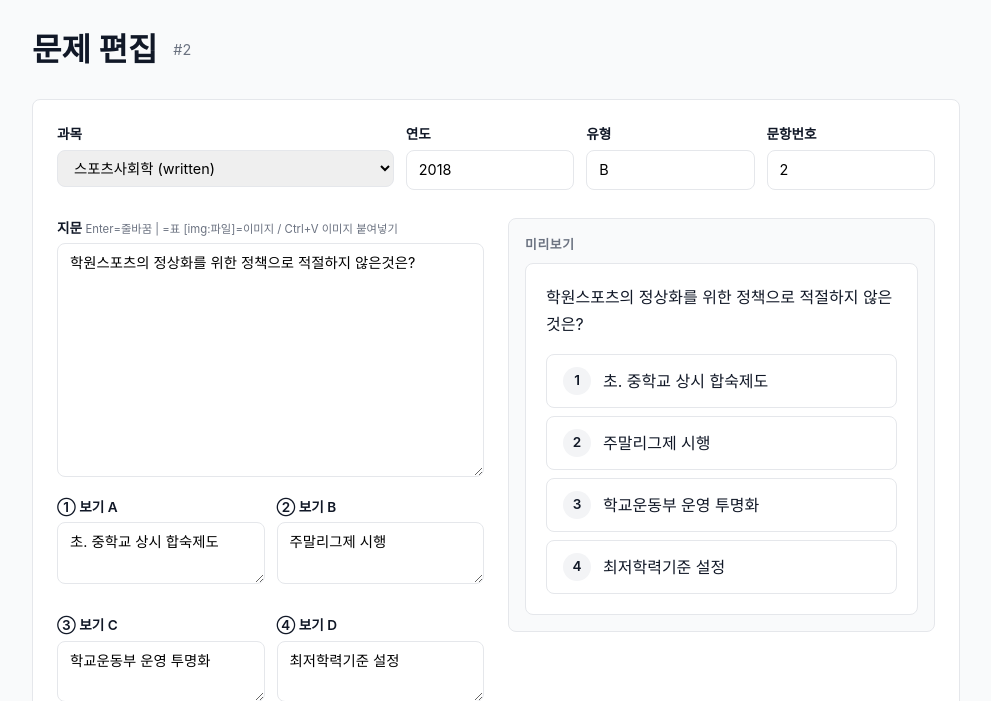
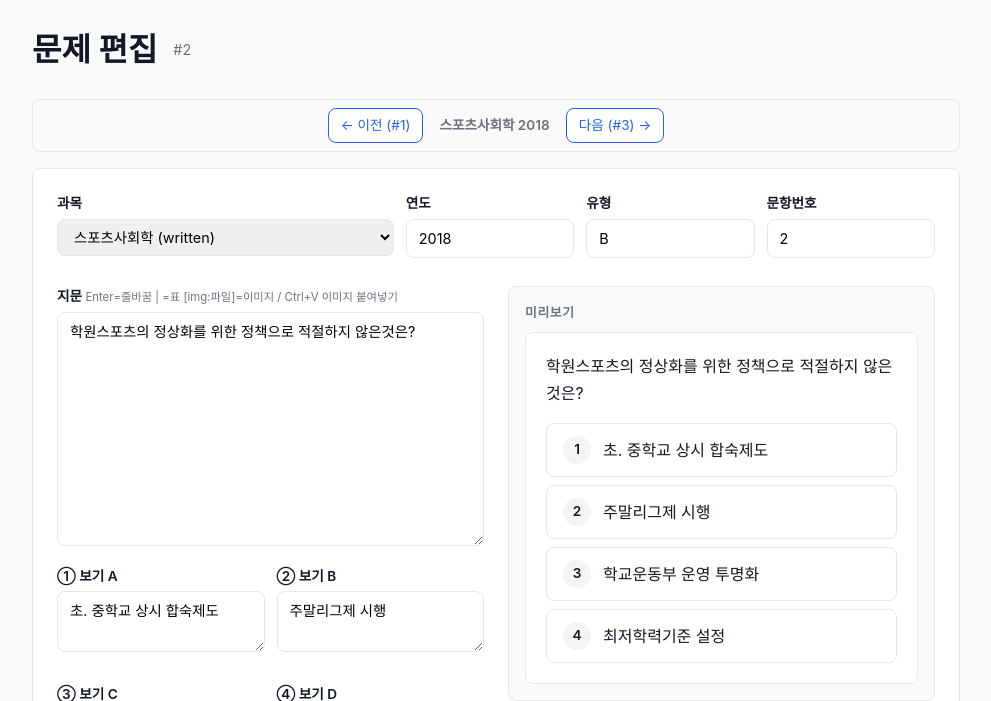
Before and after one commit to swish1995/sports, a Flask app: page /edit/2 in a window 1280 px wide. Shown: the part 56-757 px from the top of the page, without its empty margins (144-1135 px from the left). Run offline with Flask 3, Linux system fonts and the light colour scheme; data comes from the database, SQL or seed files in the repository.

Commit message:
feat: 문제 편집 페이지 이전/다음 네비게이션 버튼 추가

```diff
--- a/app.py
+++ b/app.py
@@ -756,7 +756,32 @@ def edit_question(question_id):
         return redirect(url_for('edit_list'))
 
     subjects = db.execute('SELECT * FROM subjects ORDER BY category, name').fetchall()
-    return render_template('edit_detail.html', q=q, subjects=subjects)
+
+    # 이전/다음 문제 네비게이션 (현재 문제의 과목+연도 기반)
+    prev_q = None
+    next_q = None
+    nav_subject = q['subject_name']
+    nav_year = q['exam_year']
+
+    if nav_subject and nav_year:
+        nav_questions = db.execute('''
+            SELECT q.id, q.question_number
+            FROM questions q JOIN subjects s ON q.subject_id = s.id
+            WHERE s.name = ? AND q.exam_year = ?
+            ORDER BY q.question_number
+        ''', (nav_subject, nav_year)).fetchall()
+
+        ids = [r['id'] for r in nav_questions]
+        if question_id in ids:
+            idx = ids.index(question_id)
+            if idx > 0:
+                prev_q = nav_questions[idx - 1]
+            if idx < len(ids) - 1:
+                next_q = nav_questions[idx + 1]
+
+    return render_template('edit_detail.html', q=q, subjects=subjects,
+                           prev_q=prev_q, next_q=next_q,
+                           nav_subject=nav_subject, nav_year=nav_year)
 
 
 @app.route('/edit/<int:question_id>/save', methods=['POST'])
--- a/static/style.css
+++ b/static/style.css
@@ -899,6 +899,41 @@ body {
 .edit-header h1 { margin: 0; }
 .edit-id { color: var(--gray-500); font-size: 0.9rem; }
 
+.edit-nav {
+    display: flex;
+    align-items: center;
+    justify-content: center;
+    gap: 1rem;
+    margin-bottom: 1rem;
+    padding: 0.5rem 1rem;
+    background: var(--gray-50);
+    border: 1px solid var(--gray-200);
+    border-radius: var(--radius);
+}
+.edit-nav-info {
+    font-size: 0.85rem;
+    color: var(--gray-500);
+    font-weight: 600;
+}
+.btn-nav {
+    display: inline-flex;
+    align-items: center;
+    gap: 0.25rem;
+    padding: 0.35rem 0.75rem;
+    font-size: 0.85rem;
+    background: white;
+    color: var(--primary);
+    border: 1px solid var(--primary);
+    border-radius: var(--radius);
+    text-decoration: none;
+    cursor: pointer;
+    transition: background 0.15s, color 0.15s;
+}
+.btn-nav:hover {
+    background: var(--primary);
+    color: white;
+}
+
 .edit-form {
     background: white;
     border: 1px solid var(--gray-200);
--- a/templates/edit_detail.html
+++ b/templates/edit_detail.html
@@ -6,6 +6,22 @@
     <h1>문제 편집</h1>
     <span class="edit-id">#{{ q.id }}</span>
 </div>
+
+{% if prev_q or next_q %}
+<div class="edit-nav">
+    {% if prev_q %}
+    <a href="/edit/{{ prev_q.id }}?return_url={{ request.args.get('return_url', '/edit')|urlencode }}" class="btn btn-nav">
+        ← 이전 (#{{ prev_q.question_number }})
+    </a>
+    {% endif %}
+    <span class="edit-nav-info">{{ nav_subject }} {{ nav_year }}</span>
+    {% if next_q %}
+    <a href="/edit/{{ next_q.id }}?return_url={{ request.args.get('return_url', '/edit')|urlencode }}" class="btn btn-nav">
+        다음 (#{{ next_q.question_number }}) →
+    </a>
+    {% endif %}
+</div>
+{% endif %}
 
 <form action="/edit/{{ q.id }}/save" method="POST" class="edit-form" id="editForm">
     <input type="hidden" name="return_url" value="{{ request.args.get('return_url', '/edit') }}">
```
